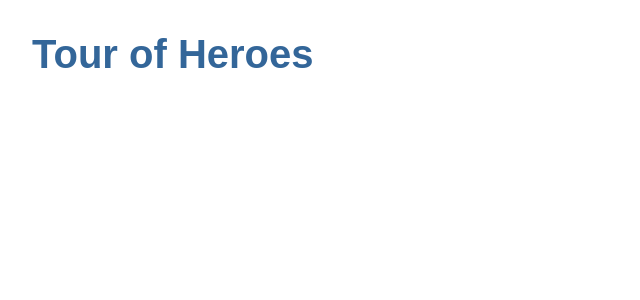
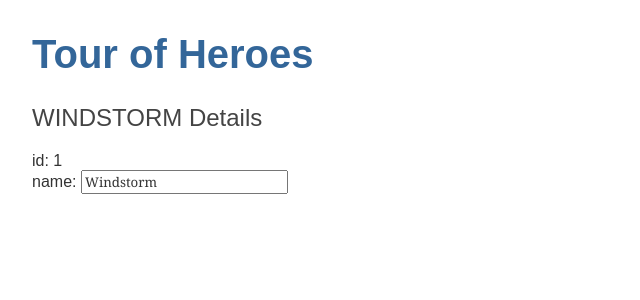
Before and after one commit to LaStudoAngular/angular-tour-of-heroes-app, an Angular app: page / in a window 1280 px wide. Shown: the top 300 px of the page, without its empty margins (0-640 px from the left). Built offline with nearby package versions, Linux system fonts and the light colour scheme.

Commit message:
feat: add heroes component

```diff
--- a/package.json
+++ b/package.json
@@ -28,9 +28,9 @@
     "@angular/cli": "~8.1.1",
     "@angular/compiler-cli": "~8.1.1",
     "@angular/language-service": "~8.1.1",
-    "@types/node": "~8.9.4",
     "@types/jasmine": "~3.3.8",
     "@types/jasminewd2": "~2.0.3",
+    "@types/node": "~8.9.4",
     "codelyzer": "^5.0.0",
     "jasmine-core": "~3.4.0",
     "jasmine-spec-reporter": "~4.2.1",
@@ -39,6 +39,7 @@
     "karma-coverage-istanbul-reporter": "~2.0.1",
     "karma-jasmine": "~2.0.1",
     "karma-jasmine-html-reporter": "^1.4.0",
+    "prettier": "^1.18.2",
     "protractor": "~5.4.0",
     "ts-node": "~7.0.0",
     "tslint": "~5.15.0",
--- /dev/null
+++ b/src/app/@models/hero.ts
@@ -0,0 +1,4 @@
+export class Hero {
+  id: number;
+  name: string;
+}
--- a/src/app/app.component.html
+++ b/src/app/app.component.html
@@ -1,2 +1,2 @@
-<!--The content below is only a placeholder and can be replaced.-->
-  <h1>{{ title }}</h1>
+<h1>{{ title }}</h1>
+<at-heroes></at-heroes>
--- a/src/app/app.module.ts
+++ b/src/app/app.module.ts
@@ -3,6 +3,7 @@ import { NgModule } from '@angular/core';
 
 import { AppComponent } from './app.component';
 import { HeroesComponent } from './heroes/heroes.component';
+import {FormsModule} from '@angular/forms';
 
 @NgModule({
   declarations: [
@@ -10,7 +11,8 @@ import { HeroesComponent } from './heroes/heroes.component';
     HeroesComponent
   ],
   imports: [
-    BrowserModule
+    BrowserModule,
+    FormsModule
   ],
   providers: [],
   bootstrap: [AppComponent]
--- a/src/app/heroes/heroes.component.html
+++ b/src/app/heroes/heroes.component.html
@@ -1 +1,5 @@
-<p>heroes works!</p>
+<h2>{{ hero.name | uppercase }} Details</h2>
+<div><span>id: </span>{{ hero.id }}</div>
+<div>
+  <label>name: <input [(ngModel)]="hero.name" type="text" placeholder="name"> </label>
+</div>
--- a/src/app/heroes/heroes.component.ts
+++ b/src/app/heroes/heroes.component.ts
@@ -1,4 +1,5 @@
 import { Component, OnInit } from '@angular/core';
+import {Hero} from '../@models/hero';
 
 @Component({
   selector: 'at-heroes',
@@ -6,10 +7,13 @@ import { Component, OnInit } from '@angular/core';
   styleUrls: ['./heroes.component.scss']
 })
 export class HeroesComponent implements OnInit {
+  hero: Hero = {
+    id: 1,
+    name: 'Windstorm'
+  };
 
   constructor() { }
 
-  ngOnInit() {
-  }
+  ngOnInit() { }
 
 }
```
Also changed, not shown: 1 other file (tests, documents, lock files or other folders).
